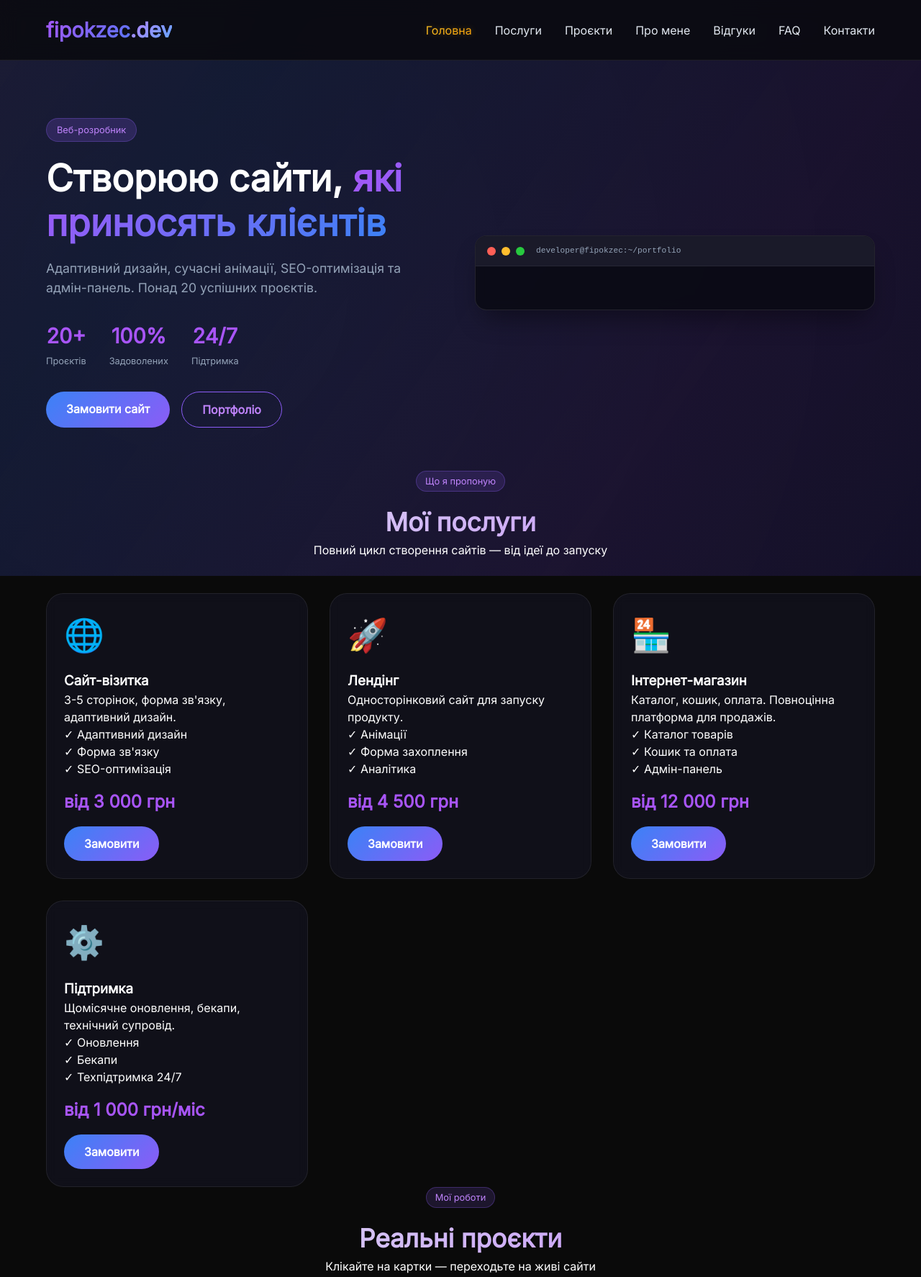
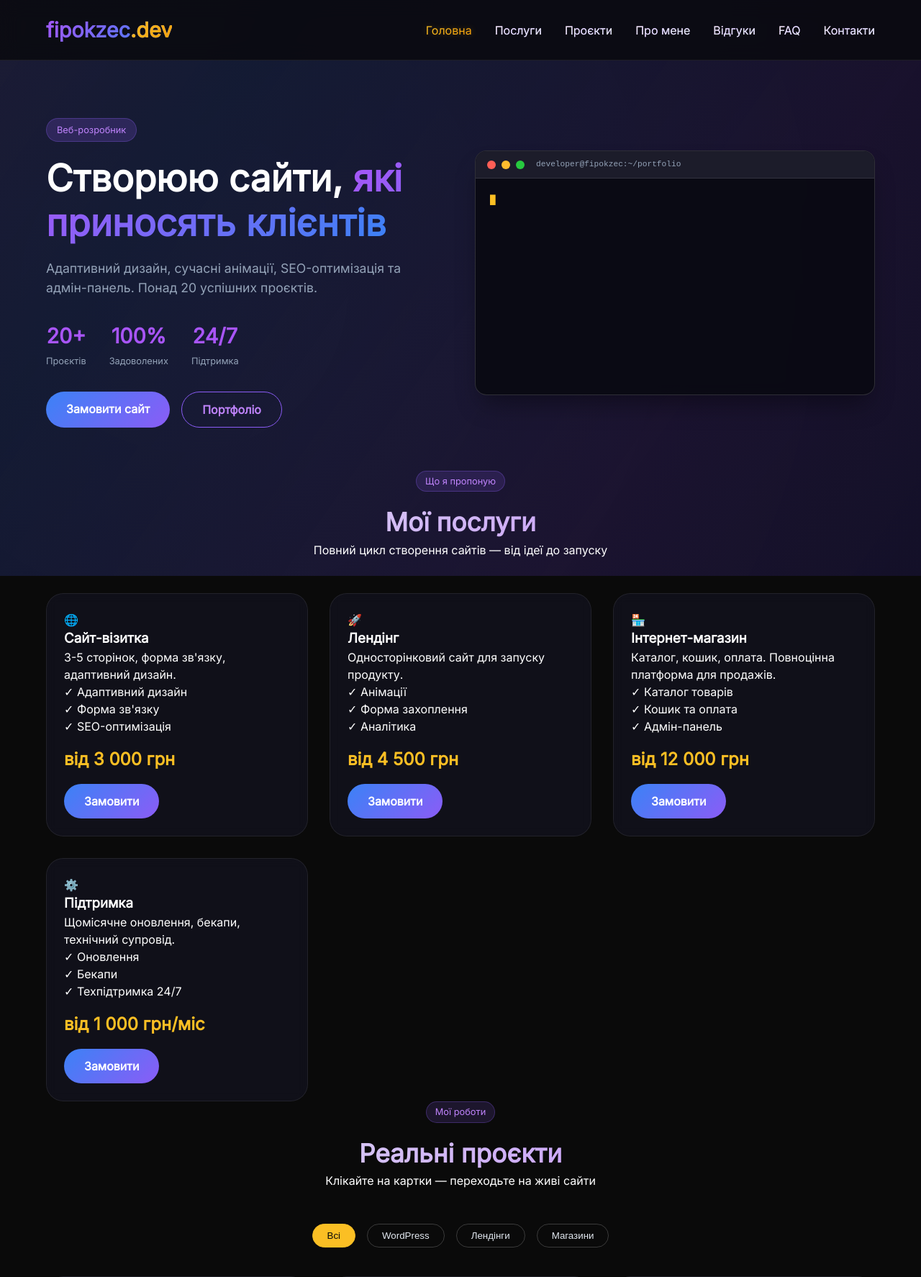
Before and after one commit to Kolya-f/fipokzec, a PHP site: page / in a window 1280 px wide. Shown: the top 1774 px of the page at 72% size. Run offline with PHP 8.4, Linux system fonts and the light colour scheme.

Commit message:
Update style.css

```diff
--- a/style.css
+++ b/style.css
@@ -35,16 +35,33 @@
 
 .container { max-width: 1200px; margin: 0 auto; padding: 0 24px; }
 
+/* Анімація градієнта для логотипу та меню */
+.gradient-text {
+    background: linear-gradient(135deg, #a855f7, #3b82f6, #fbbf24, #a855f7);
+    background-size: 300% 300%;
+    -webkit-background-clip: text;
+    background-clip: text;
+    color: transparent;
+    animation: gradientShift 2s ease infinite;
+}
+.gradient-menu {
+    background: linear-gradient(135deg, #e2e8f0, #fbbf24, #a855f7, #e2e8f0);
+    background-size: 300% 300%;
+    -webkit-background-clip: text;
+    background-clip: text;
+    color: transparent;
+    animation: gradientShift 2s ease infinite;
+    font-weight: 600;
+}
+@keyframes gradientShift {
+    0% { background-position: 0% 50%; }
+    50% { background-position: 100% 50%; }
+    100% { background-position: 0% 50%; }
+}
+
 /* Анімація появи елементів */
-.fade-up {
-    opacity: 0;
-    transform: translateY(30px);
-    animation: fadeUp 0.8s ease forwards;
-}
-.delay-1 { animation-delay: 0.2s; }
-@keyframes fadeUp {
-    to { opacity: 1; transform: translateY(0); }
-}
+.fade-up { opacity: 0; transform: translateY(30px); animation: fadeUp 0.6s ease forwards; }
+@keyframes fadeUp { to { opacity: 1; transform: translateY(0); } }
 
 /* Header */
 header {
@@ -72,7 +89,7 @@
     color: transparent;
 }
 .logo-accent {
-    background: linear-gradient(135deg, #c084fc, #60a5fa);
+    background: linear-gradient(135deg, #fbbf24, #f59e0b);
     -webkit-background-clip: text;
     background-clip: text;
     color: transparent;
@@ -89,7 +106,6 @@
     transition: 0.3s;
     position: relative;
 }
-/* Підсвічування активного пункту меню */
 .nav-links a.active {
     background: linear-gradient(135deg, #fbbf24, #f59e0b);
     -webkit-background-clip: text;
@@ -124,44 +140,40 @@
 .hero-buttons { display: flex; gap: 16px; flex-wrap: wrap; }
 .hero-image { flex: 1; }
 
-/* Термінал з анімацією друку коду */
+/* Термінал */
 .code-terminal {
-    background: rgba(10, 10, 20, 0.9);
+    background: rgba(10, 10, 20, 0.95);
     backdrop-filter: blur(8px);
-    border: 1px solid rgba(255, 255, 255, 0.1);
+    border: 1px solid rgba(255, 255, 255, 0.15);
     border-radius: 16px;
     overflow: hidden;
     font-family: 'Courier New', monospace;
-    font-size: 0.85rem;
+    font-size: 0.8rem;
     box-shadow: 0 20px 35px -10px rgba(0,0,0,0.4);
 }
 .terminal-header {
-    background: rgba(30, 30, 45, 0.8);
-    padding: 12px 16px;
+    background: rgba(30, 30, 45, 0.9);
+    padding: 10px 16px;
     display: flex;
     align-items: center;
     gap: 8px;
-    border-bottom: 1px solid rgba(255,255,255,0.05);
+    border-bottom: 1px solid rgba(255,255,255,0.1);
 }
 .terminal-dot { width: 12px; height: 12px; border-radius: 50%; }
 .red { background: #ff5f56; }
 .yellow { background: #ffbd2e; }
 .green { background: #27c93f; }
 .terminal-title { color: #94a3b8; font-size: 0.7rem; margin-left: 8px; }
-.terminal-body { padding: 20px; color: #e2e8f0; }
-.code-line { margin: 4px 0; white-space: nowrap; }
-.indent-1 { margin-left: 20px; }
-.indent-2 { margin-left: 40px; }
-.tag { color: #7c3aed; }
-.typing-text, .typing-line { display: inline-block; }
+.terminal-body { padding: 20px; color: #e2e8f0; min-height: 300px; }
+#typingArea { font-family: 'Courier New', monospace; white-space: pre-wrap; word-break: break-all; }
 .cursor-blink {
     display: inline-block;
-    animation: blink 1s step-end infinite;
+    animation: blink 0.8s step-end infinite;
     color: #fbbf24;
+    font-weight: bold;
 }
 @keyframes blink { 0%, 100% { opacity: 1; } 50% { opacity: 0; } }
 
-/* Інші стилі */
 .btn {
     display: inline-block;
     background: linear-gradient(135deg, #3b82f6, #8b5cf6);
@@ -195,9 +207,8 @@
     padding: 24px;
     transition: 0.3s;
 }
-.service-card:hover, .portfolio-item:hover, .review-card:hover, .faq-item:hover { transform: translateY(-6px); border-color: rgba(139, 92, 246, 0.3); }
-.service-icon { font-size: 2.8rem; margin-bottom: 16px; }
-.price { font-size: 1.5rem; font-weight: 700; color: #a855f7; margin: 16px 0; }
+.service-card:hover, .portfolio-item:hover, .review-card:hover, .faq-item:hover { transform: translateY(-6px); border-color: rgba(251, 191, 36, 0.3); }
+.price { font-size: 1.5rem; font-weight: 700; color: #fbbf24; margin: 16px 0; }
 .portfolio-filter { display: flex; justify-content: center; gap: 16px; margin-bottom: 40px; flex-wrap: wrap; }
 .filter-btn {
     background: transparent;
@@ -209,19 +220,16 @@
 }
 .filter-btn.active, .filter-btn:hover { background: #fbbf24; border-color: #fbbf24; color: #0a0a0a; }
 .skills { margin: 30px 0; }
-.skill { margin-bottom: 20px; }
 .skill-bar { background: rgba(255,255,255,0.1); border-radius: 20px; height: 8px; overflow: hidden; }
-.skill-bar div { background: linear-gradient(135deg, #fbbf24, #f59e0b); height: 100%; border-radius: 20px; }
+.skill-bar div { background: linear-gradient(135deg, #fbbf24, #f59e0b); height: 100%; }
 .contacts-grid { display: grid; grid-template-columns: 1fr 1fr; gap: 50px; }
 .contact-form input, .contact-form textarea { width: 100%; padding: 12px; margin-bottom: 16px; background: rgba(20,20,35,0.6); border: 1px solid rgba(255,255,255,0.1); border-radius: 12px; color: white; }
 .social-links { display: flex; gap: 24px; margin-top: 24px; }
 .social-links a { color: #c084fc; text-decoration: none; }
-footer { text-align: center; padding: 40px 0; color: #64748b; }
+footer { text-align: center; padding: 40px 0; color: #64748b; border-top: 1px solid rgba(255,255,255,0.05); }
 @media (max-width: 768px) {
     .nav-links { display: none; }
     .mobile-menu-btn { display: block; }
     .hero-text h1 { font-size: 2rem; }
     .about-grid, .contacts-grid { grid-template-columns: 1fr; }
-    .code-line { white-space: normal; word-break: break-all; }
-    .terminal-body { overflow-x: auto; }
 }
```
